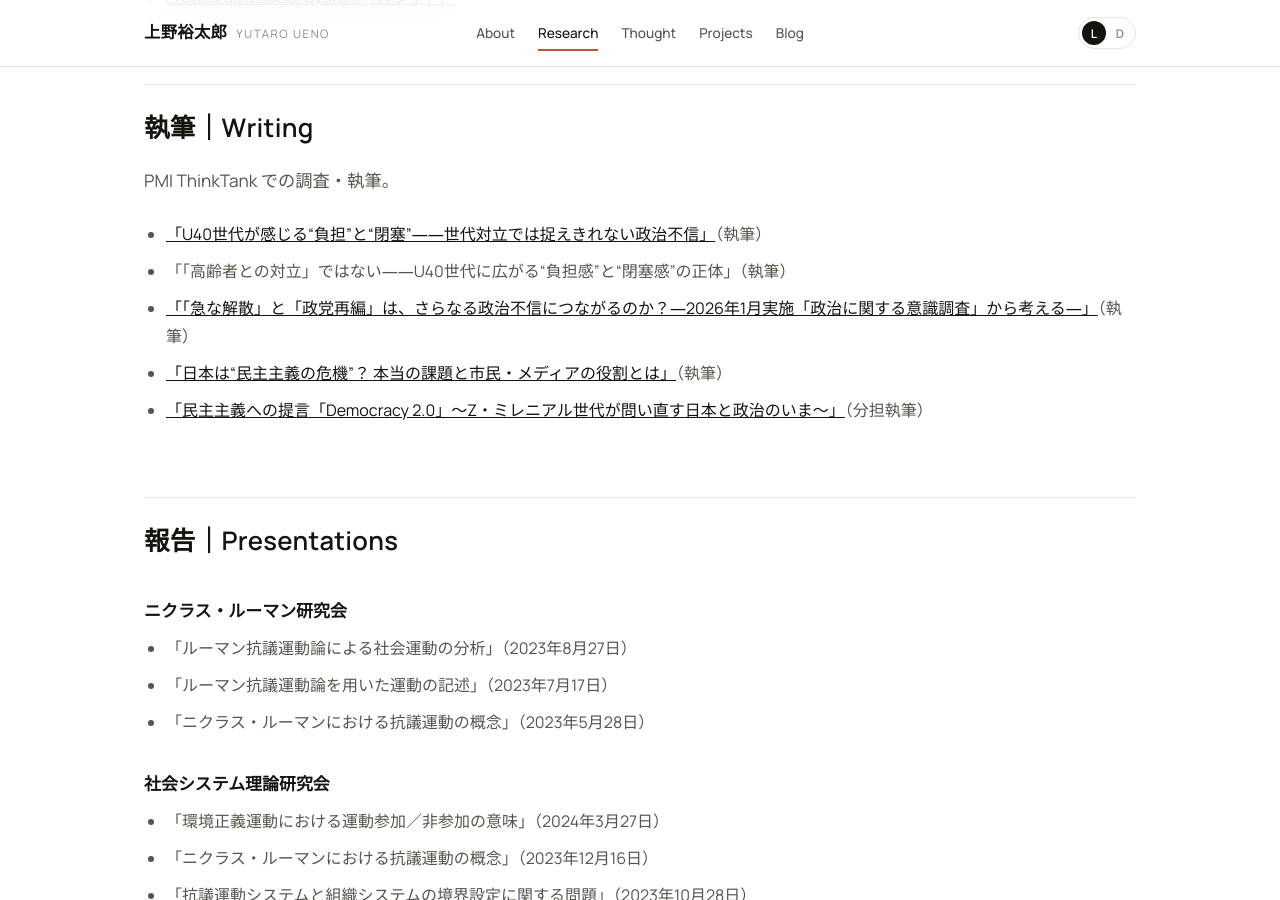
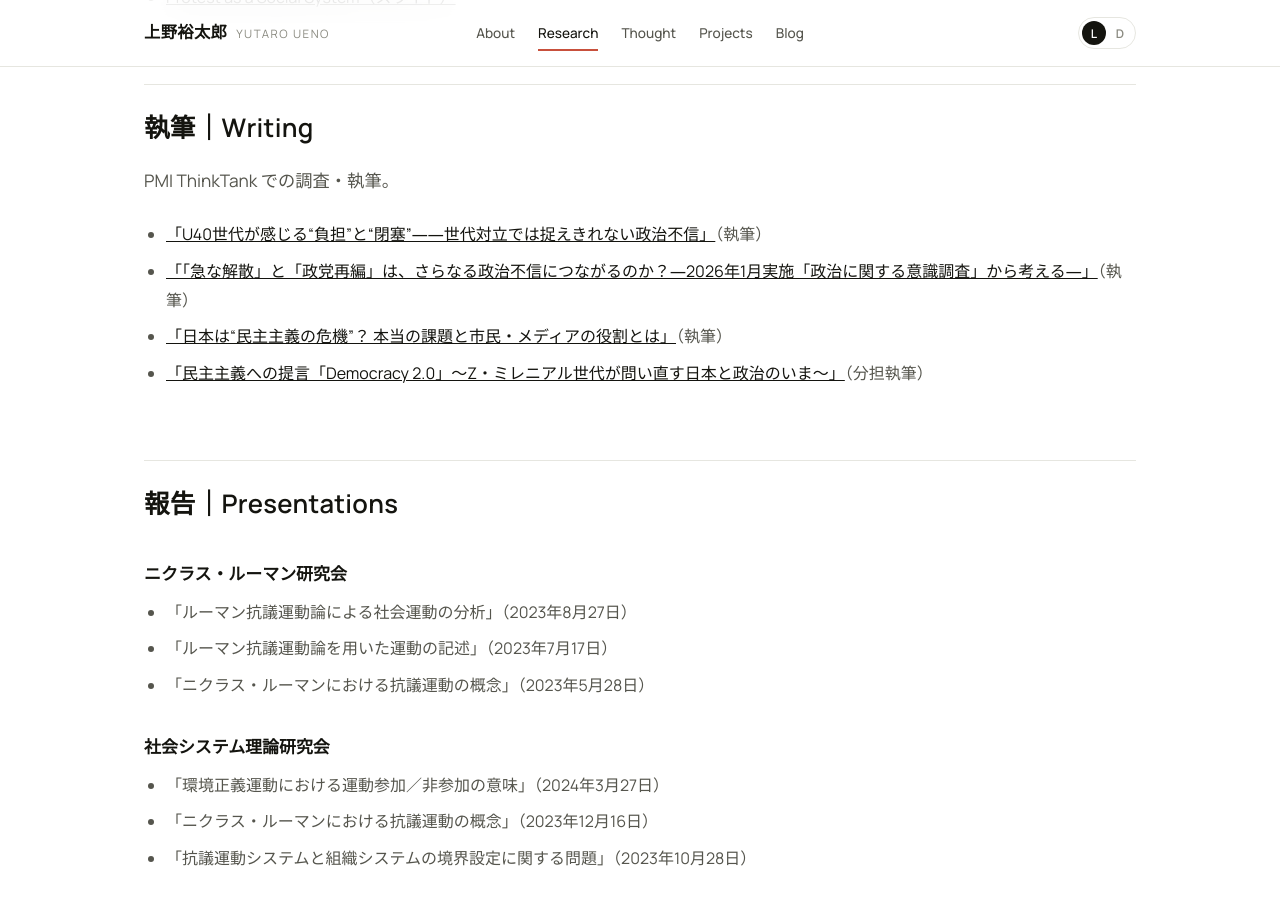
Before and after one commit to yutaro0518/website, a Jekyll site: the page built from research.md, in a window 1280 px wide and 900 px high, scrolled down 2538 px. Built offline with Jekyll 4.4.1, drawn with Linux system fonts in a browser that asks for light colours.

Commit message:
Update research.md

```diff
--- a/research.md
+++ b/research.md
@@ -81,7 +81,6 @@ desc: 上野裕太郎（Yutaro UENO）の研究テーマ・研究関心・論文
 PMI ThinkTank での調査・執筆。
 
 - [「U40世代が感じる“負担”と“閉塞”――世代対立では捉えきれない政治不信」](https://note.com/pmi_thinktank/n/nbe7f2210fe7f)（執筆）
-- 「「高齢者との対立」ではない――U40世代に広がる“負担感”と“閉塞感”の正体」（執筆）
 - [「「急な解散」と「政党再編」は、さらなる政治不信につながるのか？―2026年1月実施「政治に関する意識調査」から考える―」](https://note.com/pmi_thinktank/n/n32427fd0b91a)（執筆）
 - [「日本は“民主主義の危機”？ 本当の課題と市民・メディアの役割とは」](https://note.com/pmi/n/n5d9e52fe8e0c)（執筆）
 - [「民主主義への提言「Democracy 2.0」〜Z・ミレニアル世代が問い直す日本と政治のいま〜」](https://note.com/pmi/n/n84f4ac7ff56a?sub_rt=share_pb)（分担執筆）
```
